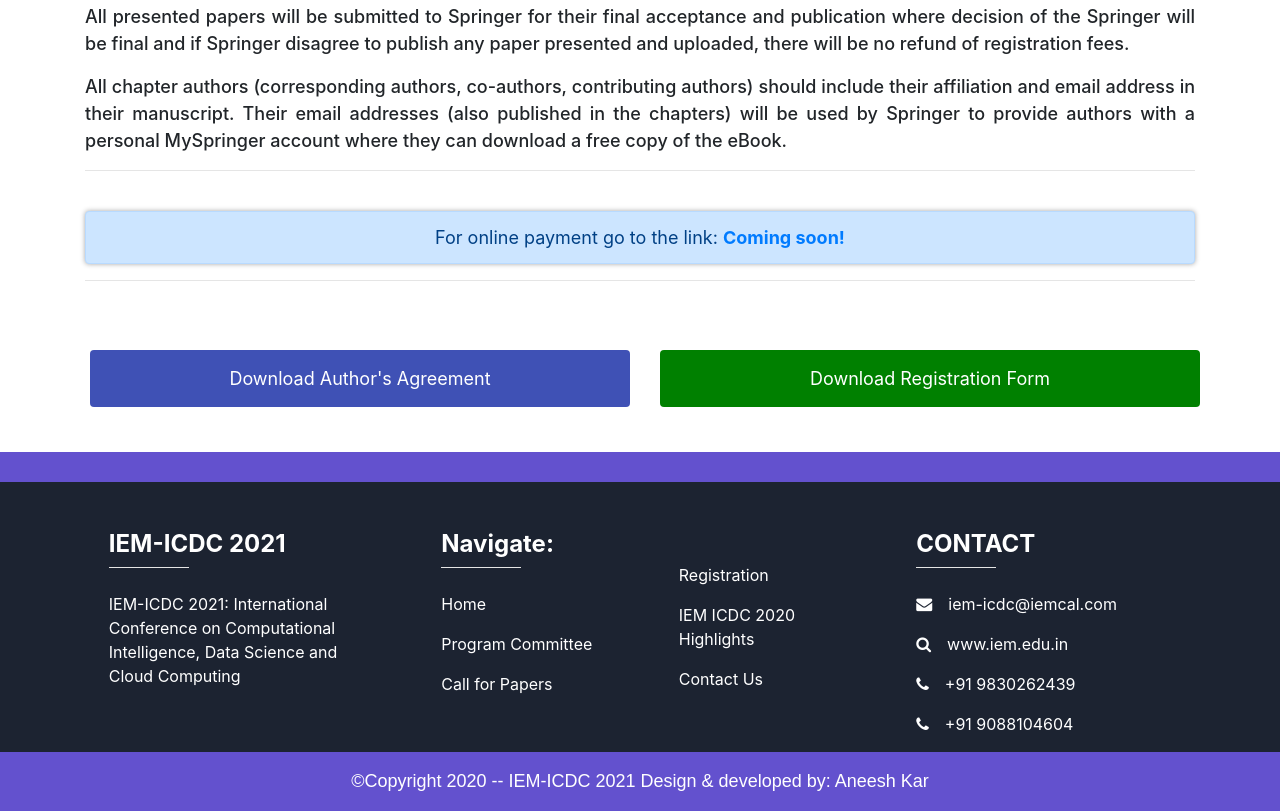
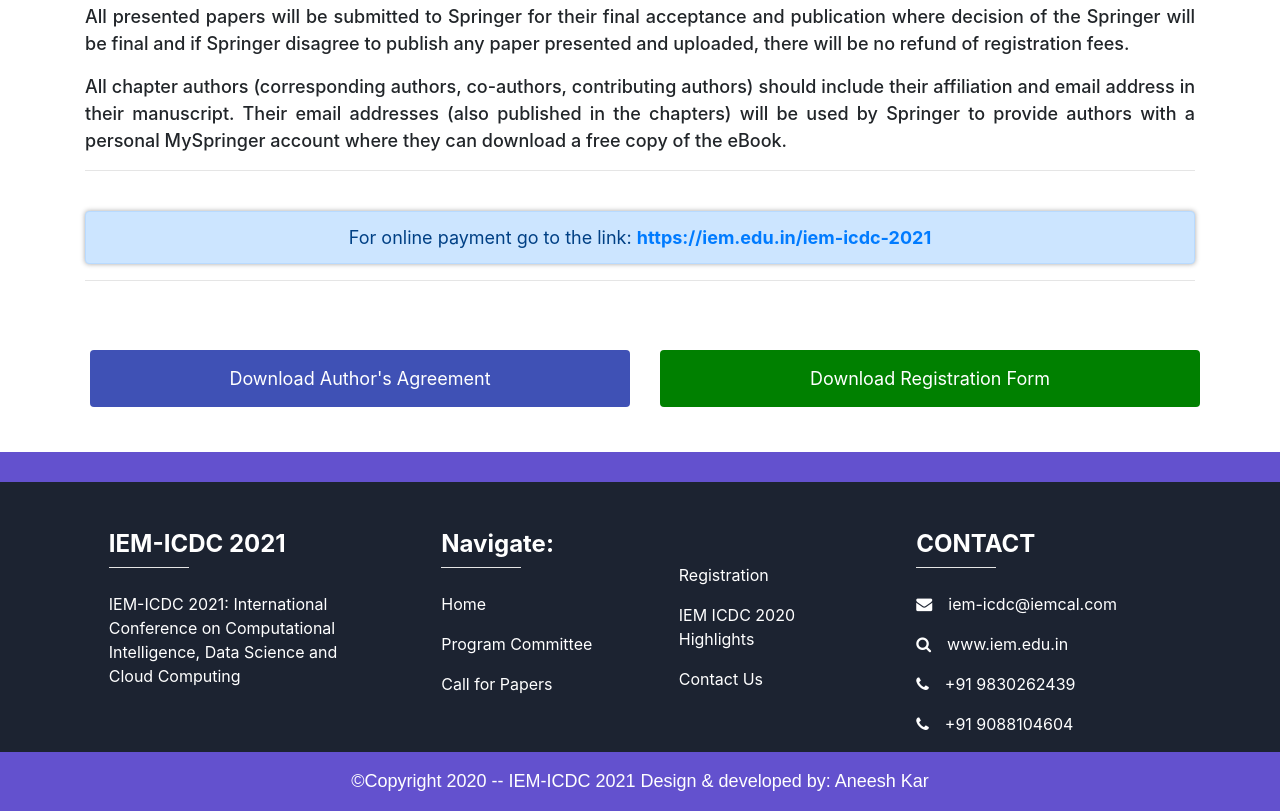
Before and after one commit to aneesh-141/IEM-ICDC-2021, a plain HTML site: page registration.html in a window 1280 px wide. Shown: the part 1578-2389 px from the top of the page. Drawn offline with nearby package versions, Linux system fonts and the light colour scheme.

Commit message:
Registration link added

```diff
--- a/registration.html
+++ b/registration.html
@@ -189,7 +189,7 @@ probable publication.</p>
     <br>
     <div class="alert alert-primary" role="alert" style="text-align: center; font-size: 18px; box-shadow: 0 0 5px rgba(33,33,33,.4);">
   <!-- For online payment go to the link:   <a style="font-weight: bold;" href="https://iem.edu.in/iem-icdc-2020/">https://iem.edu.in/iem-icdc-2020/</a> -->
-  For online payment go to the link:   <a style="font-weight: bold;" href="#">Coming soon!</a>
+  For online payment go to the link:   <a style="font-weight: bold;" href="https://iem.edu.in/iem-icdc-2021/">https://iem.edu.in/iem-icdc-2021</a>
 </div>
         <hr>
         <br>
```
Also changed, not shown: 1 other file.
